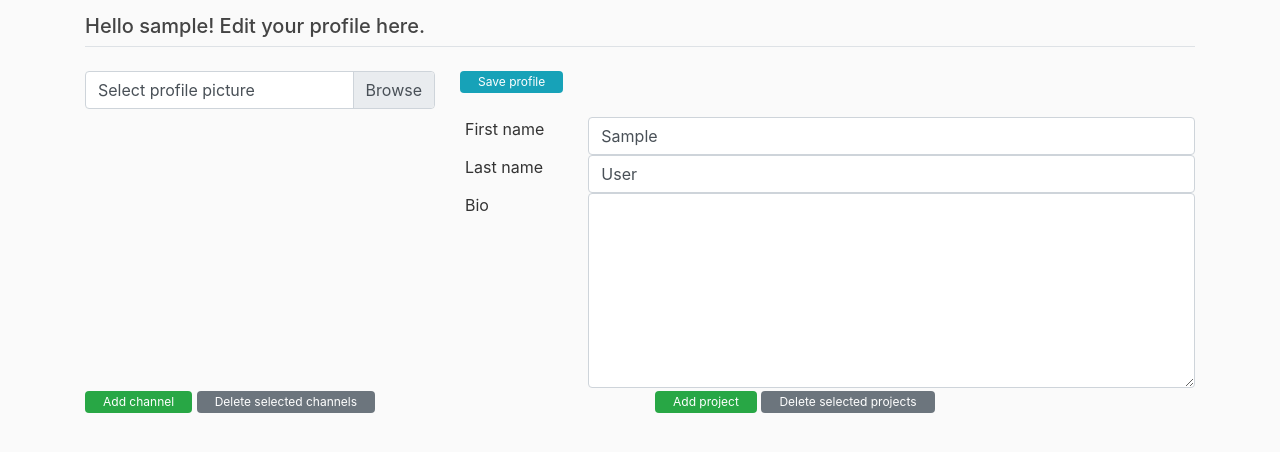
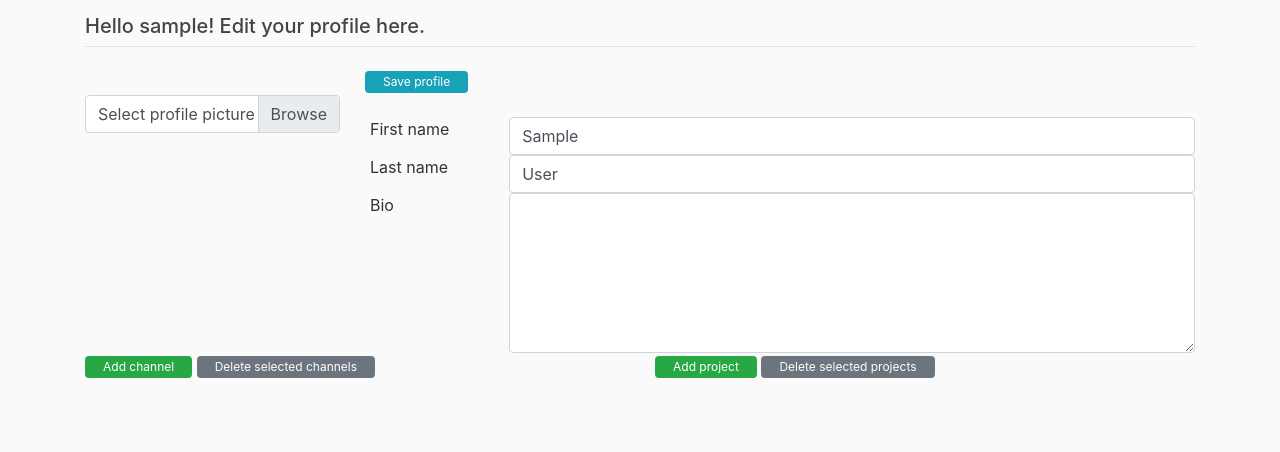
Before and after one commit to mingyyy/project_portfolio, a Django app: page /edit/ in a window 1280 px wide. Shown: the part 66-518 px from the top of the page. Run offline with Django 3.2, Linux system fonts and the light colour scheme; the visitor is signed in with stand-in values (Sample User, id 1); data that the repository does not hold is empty; some libraries are stand-ins or nearby versions.

Commit message:
Add one more line between picture and submit button in edit.html

```diff
--- a/app_port/templates/edit.html
+++ b/app_port/templates/edit.html
@@ -8,10 +8,11 @@
 
 <form action="{% url 'app_port:edit' %}" method="post" enctype="multipart/form-data" id="form1">
     <div class="row">
-        <div class="col-sm-4">
+        <div class="col-sm-3">
             {% if user.profile.picture %}
-                <img class="rounded-circle" src="{{user.profile.picture.url}}" alt="profile picture" width="80%"><br>
+                <img class="rounded-circle" src="{{user.profile.picture.url}}" alt="profile picture" width="100%"><br>
             {% endif %}
+            <br>
             <div class="input-group mb-3">
                 <div class="input-group-prepend">
                     <input type="file" onchange="this.form.submit()" name="picture" class="custom-file-input" id="inputGroupFile01">
@@ -21,7 +22,7 @@
         </div>
 
 
-        <div class="col-sm-8">
+        <div class="col-sm-9">
             <div class="form-row">
                 <input type="submit" name="save_profile" value="Save profile" form="form1" class="btn btn-info">
             </div>
@@ -47,7 +48,7 @@
                     Bio
                 </div>
                 <div class="col-sm-10">
-                    <textarea name="bio" class="form-control" style="height: 195px">{{user.profile.bio}} </textarea>
+                    <textarea name="bio" class="form-control" style="height: 160px">{{user.profile.bio}} </textarea>
                 </div>
             </div>
         </div>
```
